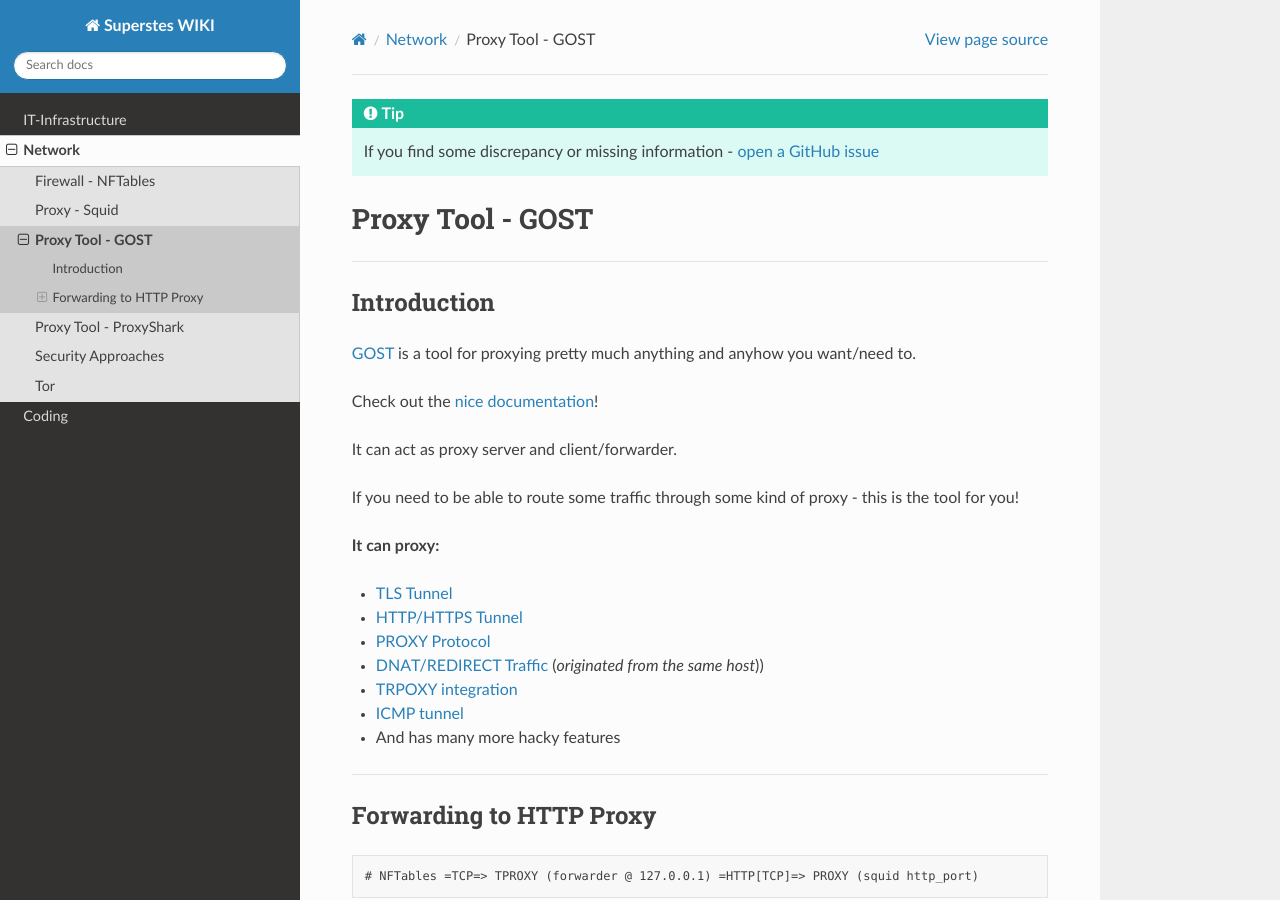
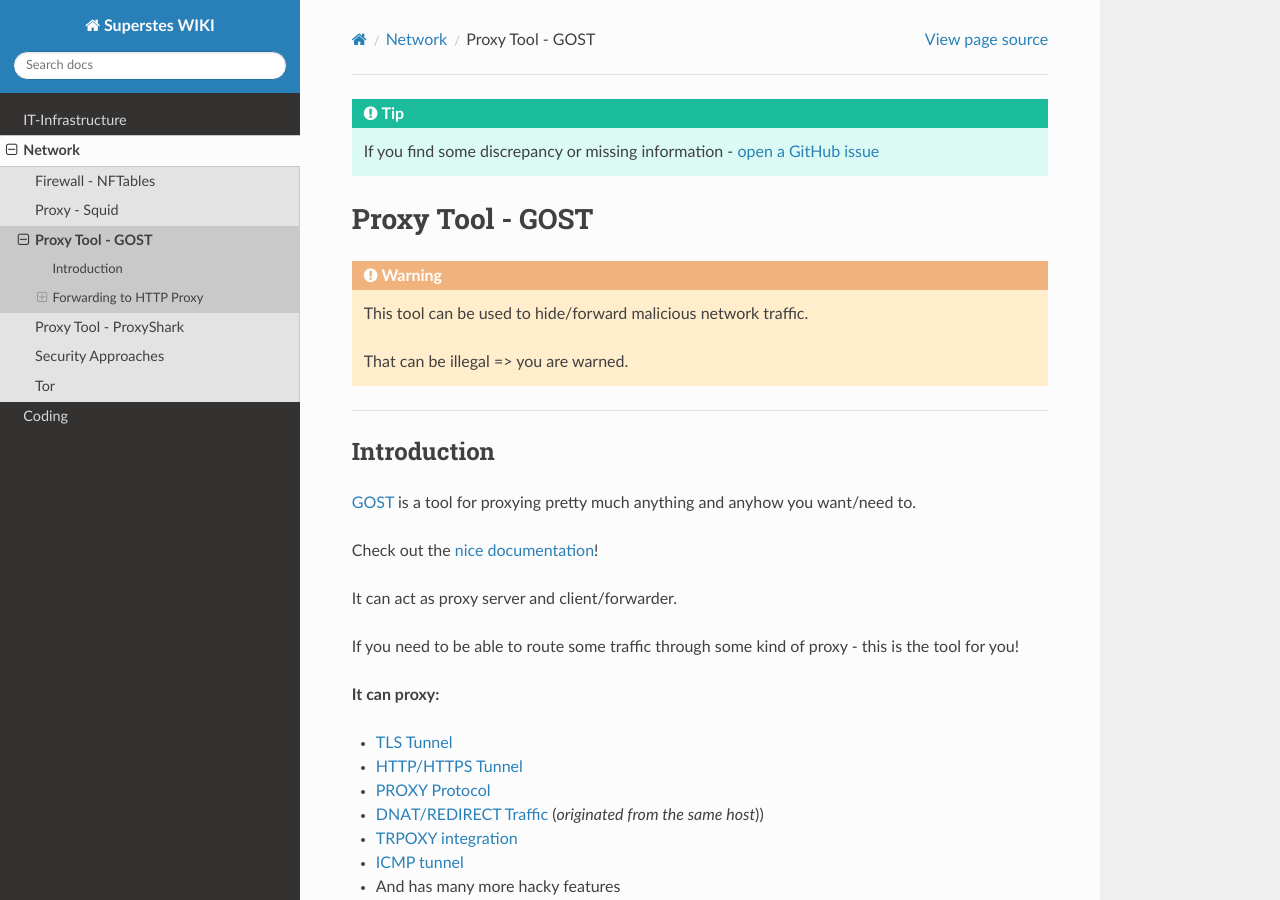
Before and after one commit to superstes/wiki, a Sphinx documentation site: the page built from source/1/network/proxy_tool_gost.rst, in a window 1280 px wide and 900 px high. Built offline with Sphinx 7.4.7 and the Read the Docs theme 2.0.0, drawn with Linux system fonts in a browser that asks for light colours.

Commit message:
rtd-config, warnings

```diff
--- a/source/1/network/proxy_squid.rst
+++ b/source/1/network/proxy_squid.rst
@@ -10,6 +10,12 @@
 *************
 Proxy - Squid
 *************
+
+.. warning::
+
+  This application let's you intercept and modify network traffic.
+
+  That can be illegal => you are warned.
 
 ----
 
--- a/source/1/network/proxy_tool_gost.rst
+++ b/source/1/network/proxy_tool_gost.rst
@@ -6,6 +6,12 @@
 *****************
 Proxy Tool - GOST
 *****************
+
+.. warning::
+
+  This tool can be used to hide/forward malicious network traffic.
+
+  That can be illegal => you are warned.
 
 ----
 
--- a/source/1/network/proxy_tool_proxyshark.rst
+++ b/source/1/network/proxy_tool_proxyshark.rst
@@ -13,6 +13,8 @@
   This application let's you intercept and modify network traffic.
 
   That can be illegal => you are warned.
+
+----
 
 Introduction
 ############
```
Also changed, not shown: .readthedocs.yaml (added).
